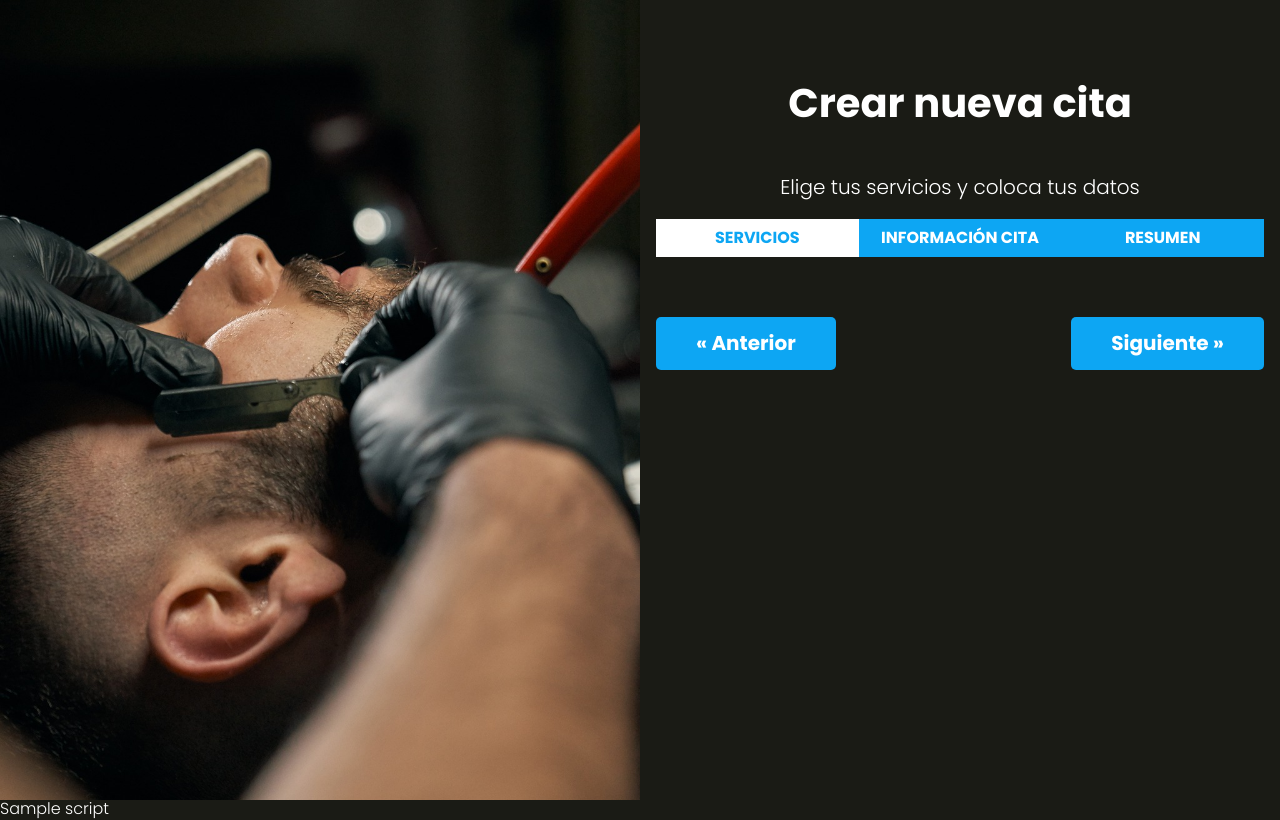
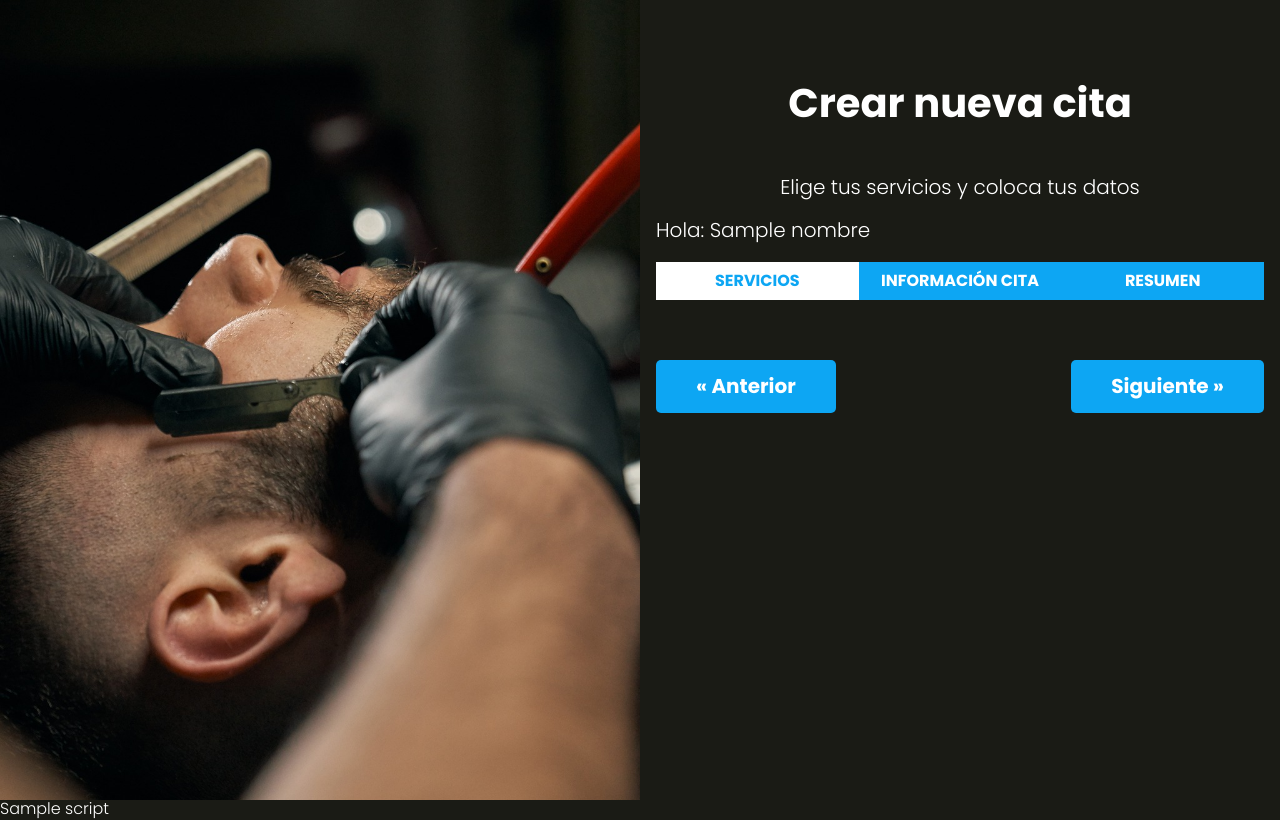
Before and after one commit to Maya-Alferez/AppSalon, a PHP site: the page made by views/cita/index.php in a window 1280 px wide. Run offline with PHP 8.4, Linux system fonts and the light colour scheme; the template is opened without the code that fills it: most values are stand-ins (such as "Sample title", 1, 10 or a date in 2020).

Commit message:
Mostrar el nombre del cliente
Se agrega a la vista de citas el nombre del usuario en la parte superior.

```diff
--- a/views/cita/index.php
+++ b/views/cita/index.php
@@ -1,5 +1,9 @@
 <h1 class="nombre-pagina">Crear nueva cita</h1>
 <p class="descripcion-pagina">Elige tus servicios y coloca tus datos</p>
+
+<div class="barra">
+    <p>Hola: <?php echo $nombre ?? ''; ?> </p>
+</div>
 
 <div id="app">
     <nav class="tabs">
```
